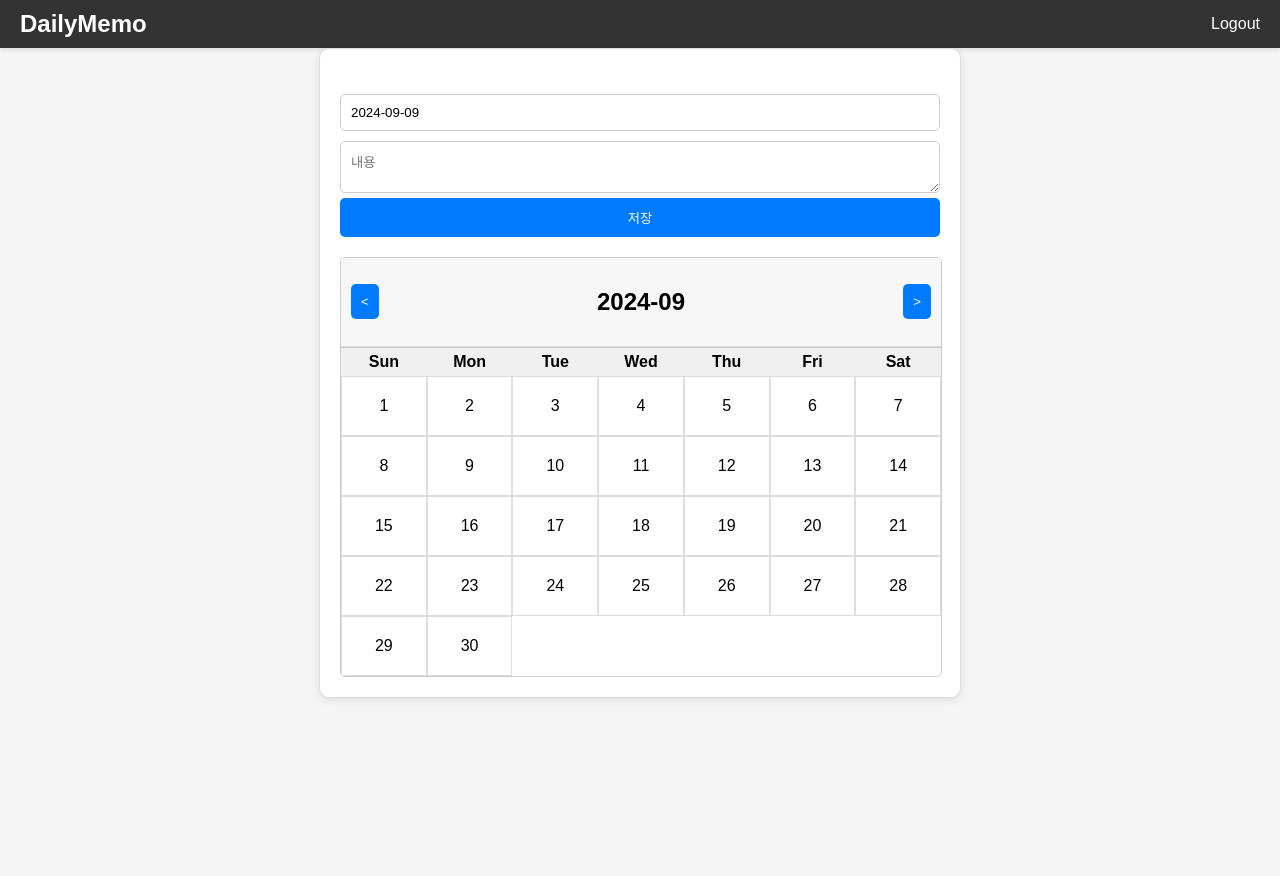
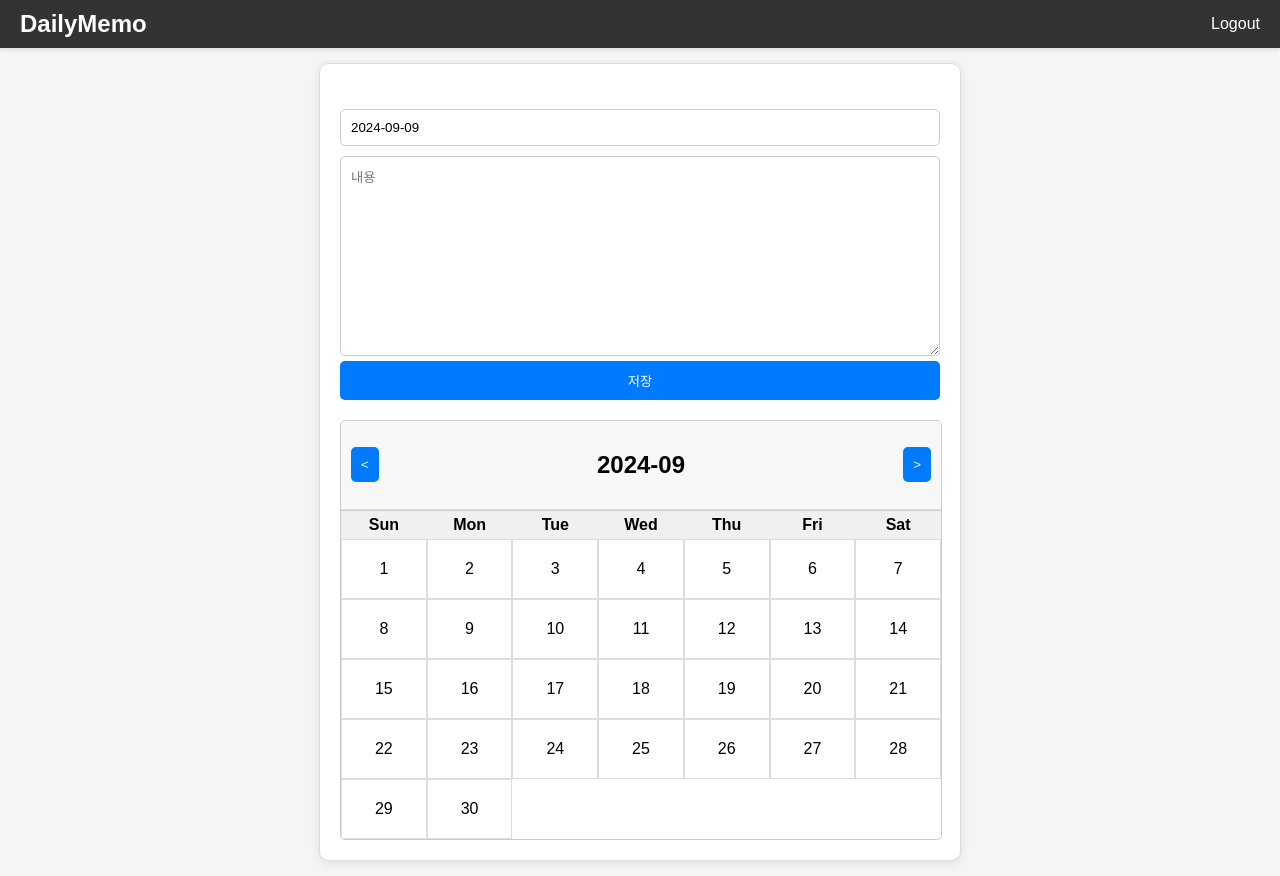
Before and after one commit to vkflco08/FE-memo-app, a React (Create React App) app: page / in a window 1280 px wide. Before the commit the page ends 800 px from the top, so only its background shows below. Built offline with nearby package versions, Linux system fonts and the light colour scheme; no server answers; sample sign-in values are in the browser's storage.

Commit message:
style textarea

```diff
--- a/src/components/MemoApp.css
+++ b/src/components/MemoApp.css
@@ -2,6 +2,8 @@
     font-family: Arial, sans-serif;
     max-width: 600px;
     margin: 0 auto;
+    margin-top: 15px;
+    margin-bottom: 15px;
     padding: 20px;
     border: 1px solid #ddd;
     border-radius: 10px;
--- a/src/components/login/Login.jsx
+++ b/src/components/login/Login.jsx
@@ -30,7 +30,7 @@ const Login = () => {
       }
     } catch (error) {
       logout()
-      console.error('로그인 오류:', error);
+      // console.error('로그인 오류:', error);
       alert('로그인 실패. 다시 시도해주세요.');
     }
   };
--- a/src/components/memo/MemoInput.css
+++ b/src/components/memo/MemoInput.css
@@ -2,14 +2,31 @@
     display: flex;
     flex-direction: column;
     margin: 20px 0;
+    width: 600px; /* 가로 길이를 고정 */
+    max-width: 100%; /* 반응형으로 가로 길이 제한 */
+    margin-left: auto;  /* 중앙 정렬 */
+    margin-right: auto; /* 중앙 정렬 */
 }
 
-.memo-input-form input,
+.memo-input-form input {
+    margin: 5px 0;
+    padding: 10px;
+    border: 1px solid #ccc;
+    border-radius: 5px;
+    width: 100%; /* 입력창 가로를 form에 맞추기 */
+    box-sizing: border-box; /* padding 포함하여 width 계산 */
+}
+
 .memo-input-form textarea {
     margin: 5px 0;
     padding: 10px;
     border: 1px solid #ccc;
     border-radius: 5px;
+    height: 200px;
+    resize: vertical; /* Allow only vertical resizing */
+    width: 100%; /* Set a fixed width */
+    max-height: calc(100vh - 200px); /* Limit height based on viewport size */
+    box-sizing: border-box; /* Ensure padding is included in the width */
 }
 
 .memo-input-form button {
```
